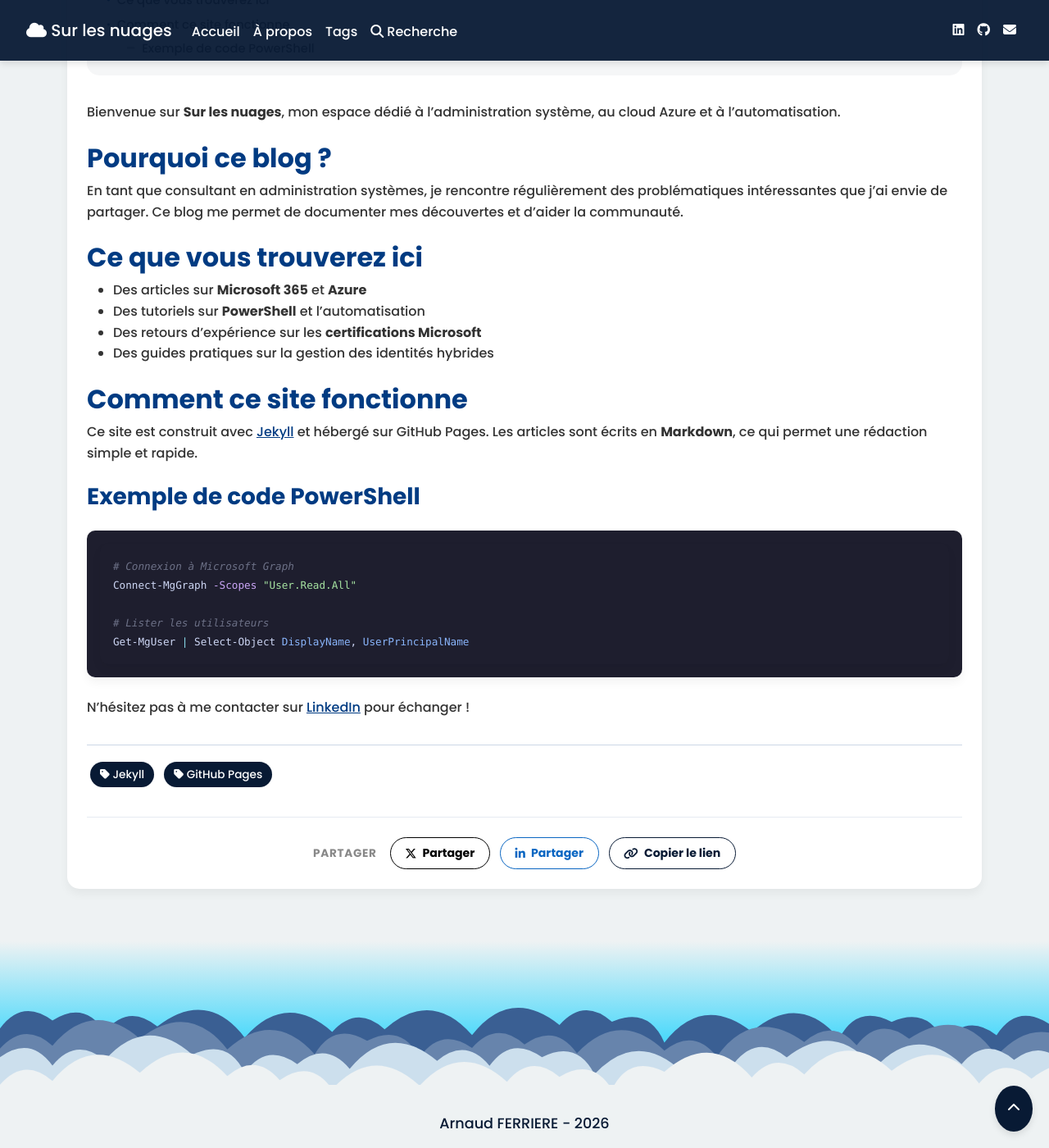
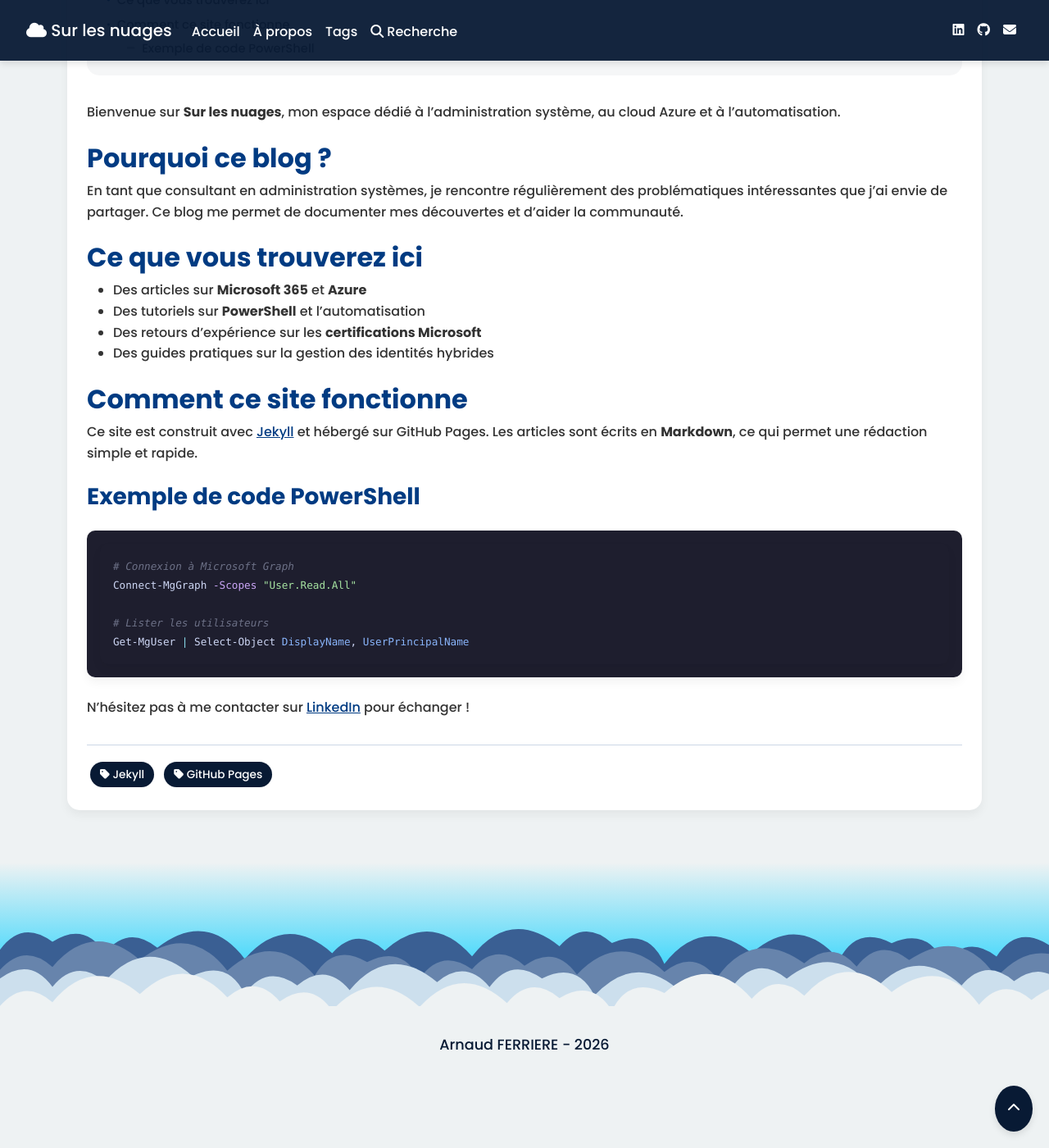
Before and after one commit to Arnaud-Ferriere/SurLesNuages, a Jekyll site: the page built from _posts/2026-03-14-bienvenue-sur-les-nuages.md, in a window 1280 px wide and 1400 px high, scrolled down 805 px. Shown: the whole window at 82% size. Built offline with Jekyll 4.4.1, drawn with Linux system fonts in a browser that asks for light colours; nearby versions of some CDN libraries.

Commit message:
fix: suppression des boutons de partage et correction scroll TOC sous la navbar
- Retrait des boutons de partage (HTML + CSS)
- Ajout de scroll-margin-top: 110px sur h2/h3 pour compenser la navbar fixe

Co-Authored-By: Claude Sonnet 4.6 <noreply@anthropic.com>

```diff
--- a/_layouts/post.html
+++ b/_layouts/post.html
@@ -71,21 +71,6 @@ layout: default
         </div>
         {% endif %}
 
-        <!-- Share buttons -->
-        <div class="share-buttons">
-            <span class="share-label">Partager</span>
-            <a href="https://twitter.com/intent/tweet?url={{ page.url | absolute_url | url_encode }}&text={{ page.title | url_encode }}"
-               target="_blank" rel="noopener" class="share-btn share-btn--x" aria-label="Partager sur X">
-                <i class="fab fa-x-twitter"></i> Partager
-            </a>
-            <a href="https://www.linkedin.com/sharing/share-offsite/?url={{ page.url | absolute_url | url_encode }}"
-               target="_blank" rel="noopener" class="share-btn share-btn--linkedin" aria-label="Partager sur LinkedIn">
-                <i class="fab fa-linkedin-in"></i> Partager
-            </a>
-            <button class="share-btn share-btn--copy" onclick="copyLink()" aria-label="Copier le lien">
-                <i class="fas fa-link"></i> <span id="copy-label">Copier le lien</span>
-            </button>
-        </div>
     </div>
 </article>
 
@@ -151,12 +136,4 @@ layout: default
     document.getElementById('toc-wrapper').style.display = 'block';
 })();
 
-// Copy link to clipboard
-function copyLink() {
-    navigator.clipboard.writeText(window.location.href).then(function() {
-        var label = document.getElementById('copy-label');
-        label.textContent = 'Copié !';
-        setTimeout(function() { label.textContent = 'Copier le lien'; }, 2000);
-    });
-}
 </script>
--- a/index.css
+++ b/index.css
@@ -401,6 +401,7 @@
     color: var(--color-secondary);
     margin-top: 1.5rem;
     font-weight: 600;
+    scroll-margin-top: 110px;
   }
 
   article .content p {
@@ -734,72 +735,6 @@ article .content pre code {
 .highlight .nt { color: #cba6f7; }
 .highlight .err { color: #f38ba8; }
 
-/* Share buttons — contours fins */
-.share-buttons {
-  display: flex;
-  gap: 0.75rem;
-  justify-content: center;
-  align-items: center;
-  margin-top: 2rem;
-  padding-top: 1.5rem;
-  border-top: 1px solid rgba(0, 59, 130, 0.1);
-}
-
-.share-label {
-  font-size: 0.85rem;
-  font-weight: 600;
-  color: #888;
-  text-transform: uppercase;
-  letter-spacing: 0.05em;
-  margin-right: 0.25rem;
-}
-
-.share-btn {
-  display: inline-flex;
-  align-items: center;
-  gap: 0.45rem;
-  padding: 0.45rem 1.1rem;
-  border-radius: 25px;
-  font-size: 0.88rem;
-  font-weight: 600;
-  text-decoration: none;
-  background: transparent;
-  transition: background-color 0.2s ease, color 0.2s ease, transform 0.2s ease;
-}
-
-.share-btn:hover {
-  transform: translateY(-2px);
-  text-decoration: none;
-}
-
-.share-btn--x {
-  color: #000;
-  border: 1.5px solid #000;
-}
-.share-btn--x:hover {
-  background-color: #000;
-  color: #fff;
-}
-
-.share-btn--linkedin {
-  color: #0A66C2;
-  border: 1.5px solid #0A66C2;
-}
-.share-btn--linkedin:hover {
-  background-color: #0A66C2;
-  color: #fff;
-}
-
-.share-btn--copy {
-  color: var(--color-primary);
-  border: 1.5px solid var(--color-primary);
-  cursor: pointer;
-}
-.share-btn--copy:hover {
-  background-color: var(--color-primary);
-  color: #fff;
-}
-
 /* Table of contents — bandeau discret */
 .toc-container {
   background: rgba(8, 26, 52, 0.04);
```
